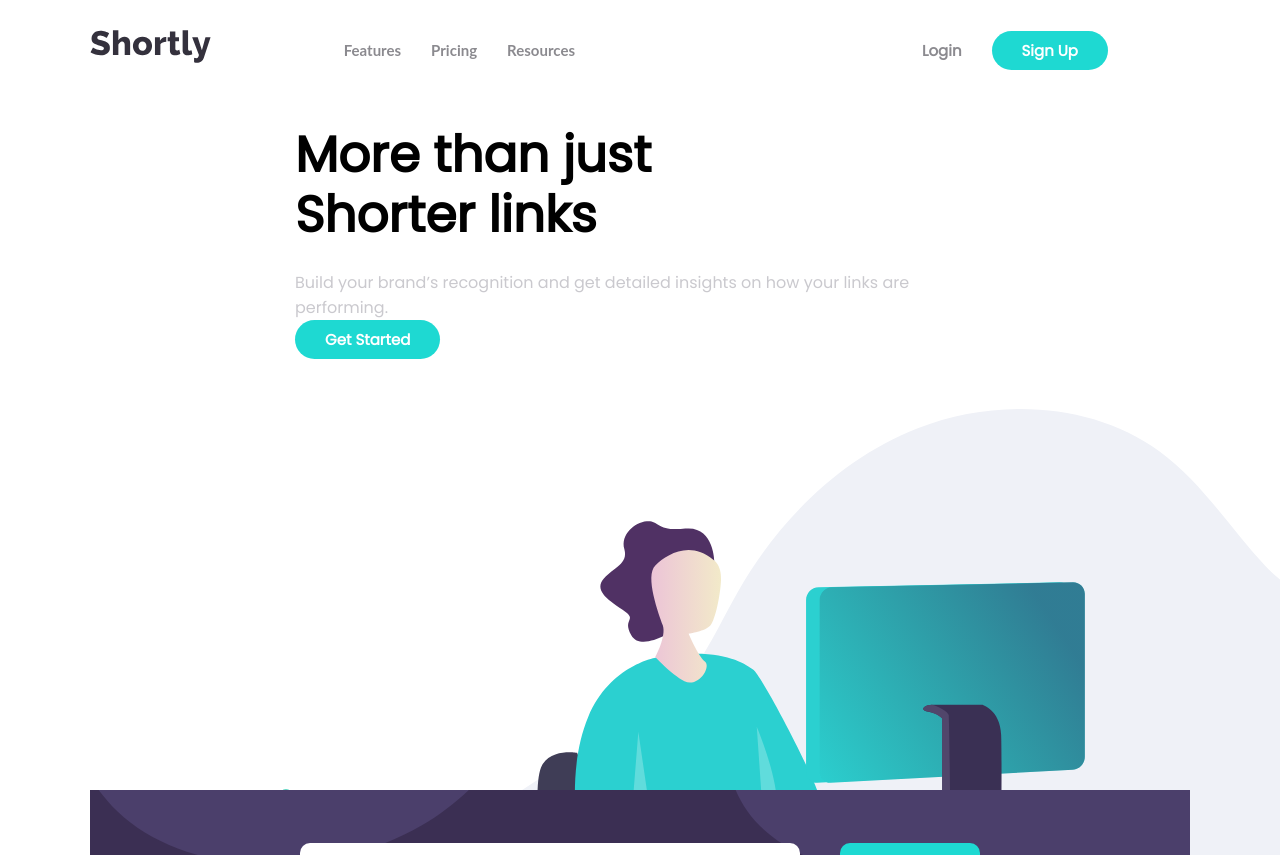
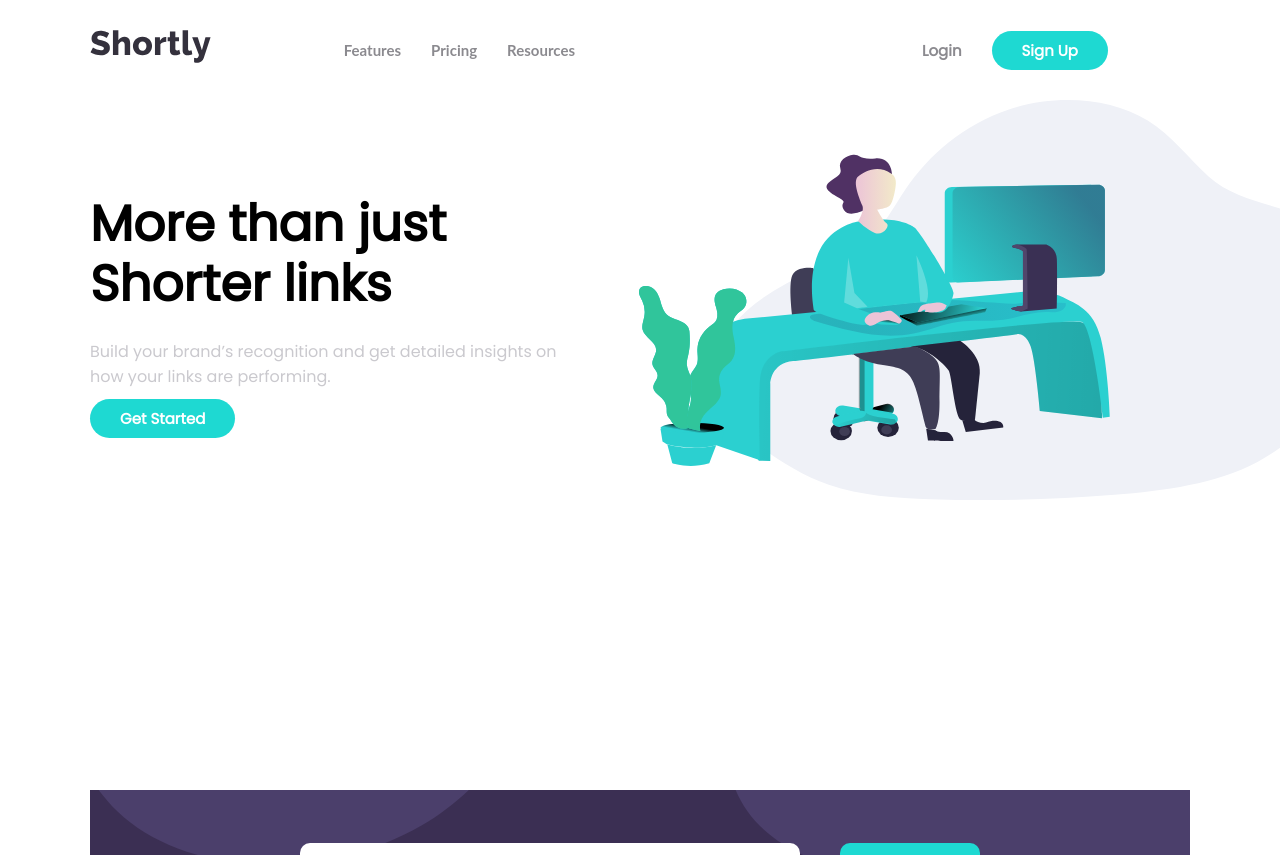
Before and after one commit to eminentpal/urlshortener, a React (Create React App) app: page / in a window 1280 px wide. Shown: the top 855 px of the page. Built offline with nearby package versions, Linux system fonts and the light colour scheme; a web font is replaced by a local one.

Commit message:
fixed footer h6

```diff
--- a/src/components/Footer/styles.css
+++ b/src/components/Footer/styles.css
@@ -100,8 +100,11 @@ ul li{
         background: none;
     }
 
+    .footerGcontentDiv h6{
+        font-size: 17px;
+    }
     .footerIcons{
-        width: 200px;
+        width: 250px;
         height: 25px;
         display: flex;
         flex-direction: row;
--- a/src/components/Header/styles.css
+++ b/src/components/Header/styles.css
@@ -181,7 +181,7 @@
         justify-content: space-evenly;
         background-color: #3B2F53;
 
-        border: 2px solid rgb(170, 170, 170);
+        border: 2px solid rgb(131, 138, 136);
         border-radius: 20px;
         padding: 5px;
         animation: slide-up 0.2s ease-in;
--- a/src/components/Home/Home.js
+++ b/src/components/Home/Home.js
@@ -177,6 +177,7 @@ const Home = () => {
                 </div>
 
                </div>
+               {/* <hr className="homeHr"  /> */}
                <div className="box2">
                <div  className="boxContent1">
                   <div className="box1Image">
--- a/src/components/Home/styles.css
+++ b/src/components/Home/styles.css
@@ -13,10 +13,10 @@
 .row{
     display: flex;
     align-items: center;
-    flex-wrap: wrap;
+
     justify-content: space-around;
 
-    width: 100%;
+    width: 1100px;
     margin: auto;
 
 }
@@ -29,8 +29,9 @@
 
  .col-3 img{
 
-    width: 170%;
-    padding: 50px 0;
+    width: 130%;
+    height: 400px;
+    padding: 0px 0;
 }
 
 .btn {
@@ -38,7 +39,7 @@
     background: #1ED9D2;
     color: #fff;
     padding: 8px 30px;
-
+    margin-top: 10px;
     outline: none;
     border: 0;
     border-radius: 30px;
@@ -205,7 +206,35 @@
     height: 200px;
     background-color: #FFFFFF;
 
+
 }
+
+/* .box2::before {
+
+      content: '';
+  position: absolute;
+  left: 30;
+  top: 50%;
+  display: block;
+
+  border-top: 5px solid red;
+  width: 30px;
+  height: 25px;
+  transform: translate(-50%, -50%);
+
+} */
+/*
+.homeHr{
+    width: 40px;
+   border-bottom: 0;
+   border-left: 0;
+   border-right: 0;
+   border-top: 5px solid #1ED9D2;
+   position: relative;
+   right: 12px;
+
+} */
+
 .box3 {
 
     position: relative;
@@ -397,7 +426,7 @@ ul li{
 
     .col-3 img{
 
-        width: 600%;
+        width: 120%;
         height: 300px;
         position: relative;
         right: 150px
@@ -661,7 +690,7 @@ ul li{
 }
 }
 
-@media only screen and (max-width: 360px) {
+@media only screen and (max-width: 375px) {
     .section{
 
         height: 650px
```
